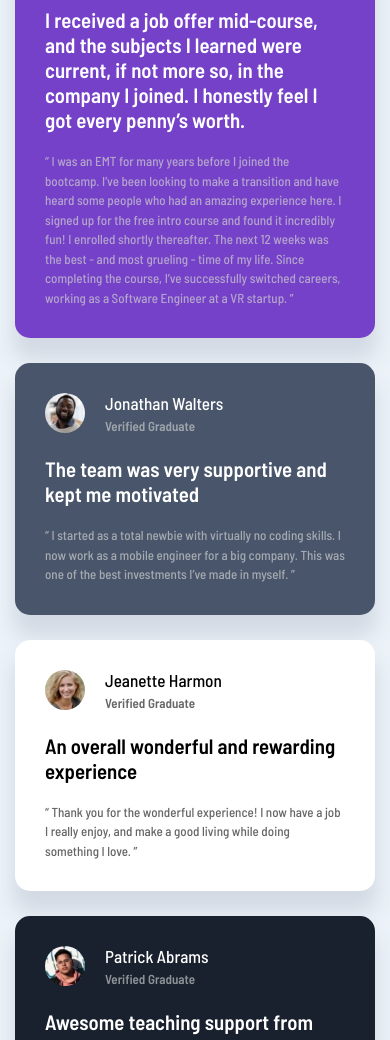
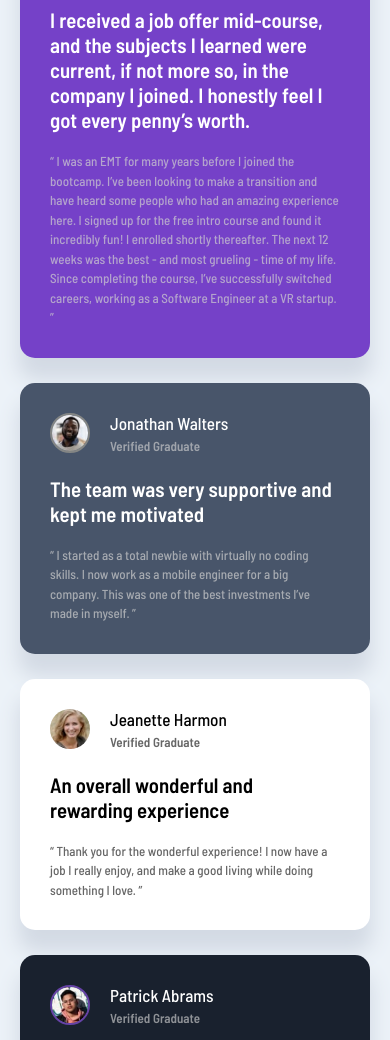
Before and after one commit to KhaledAhmedKassem/testimonials-grid-section-main, a plain HTML site: page index.html in a window 390 px wide. Shown: the part 136-1176 px from the top of the page. Drawn offline with Linux system fonts and the light colour scheme.

Commit message:
Update main.css

```diff
--- a/css/main.css
+++ b/css/main.css
@@ -30,7 +30,7 @@ body {
   display: flex;
   justify-content: center;
   align-items: center;
-  min-height: 100vh;
+  min-height: 87vh;
 }
 
 /* smell */
@@ -103,6 +103,15 @@ body {
   border-radius: 50%;
   margin-right: 20px;
 }
+.boxes .box-one img {
+ border: 2px solid #a378ee;
+}
+.boxes .box-two img {
+ border: 2px solid #838584;
+}
+.boxes .box-four img {
+  border: 2px solid #6542a6;
+}
 .boxes h2 {
   font-size: 1.32rem;
   font-weight: 500;
@@ -159,3 +168,21 @@ body {
     grid-area: five;
   }
 }
+
+@media (max-width:768px) {
+  .box-one {
+    max-width: 350px;
+  }
+  .box-two {
+    max-width: 350px;
+  }
+  .box-three {
+    max-width: 350px;
+  }
+  .box-four {
+   max-width: 350px;
+  }
+  .box-five {
+    max-width: 350px;
+  }
+}
```
